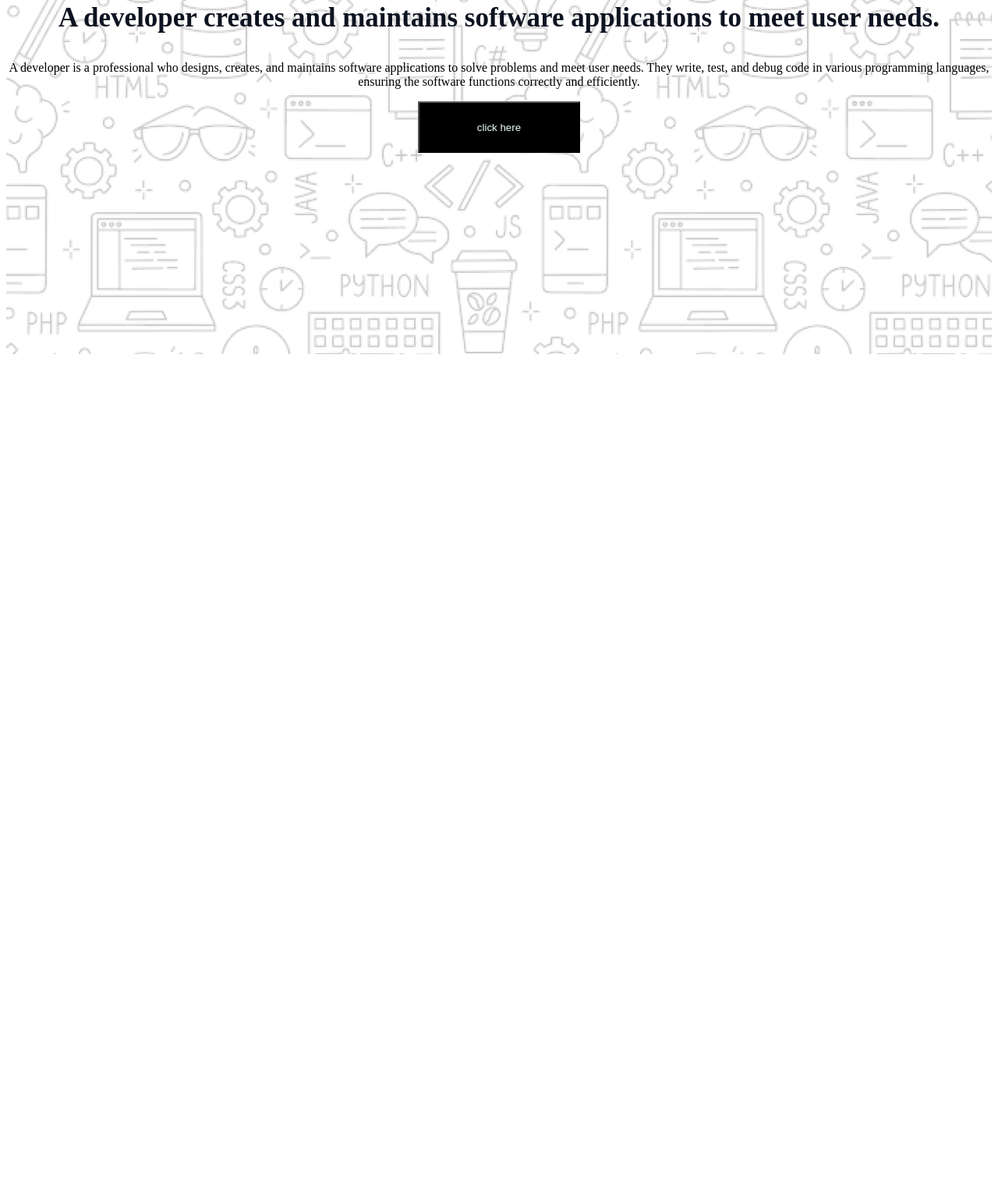
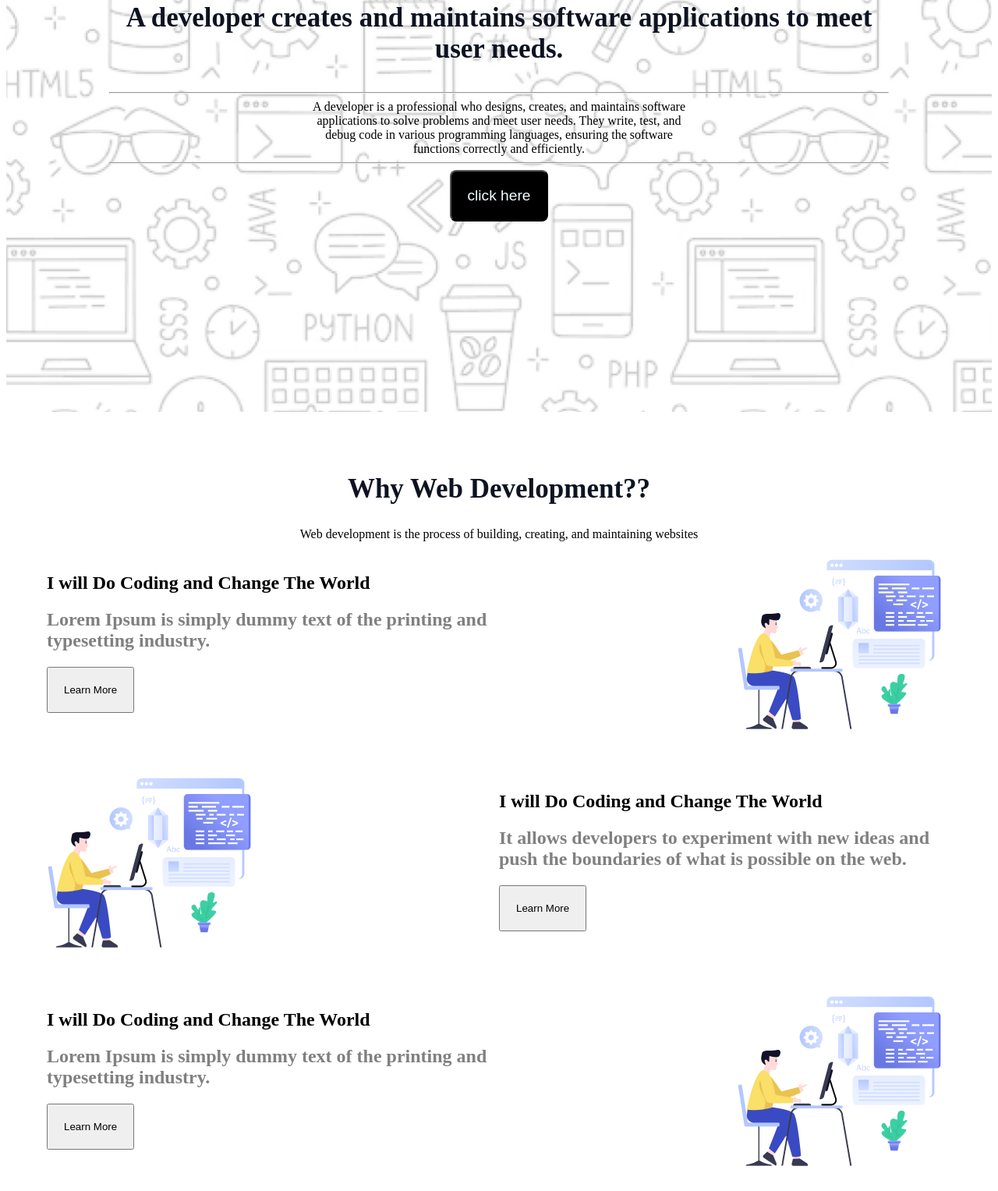
Before and after one commit to mahedihassan786/assignment1, a plain HTML site: page index.html in a window 1280 px wide. Shown: the part 280-1807 px from the top of the page at 78% size. Before the commit the page ends 816 px from the top, so only its background shows below. Drawn offline with Linux system fonts and the light colour scheme; a web font is replaced by a local one.

Commit message:
added second sections elements

```diff
--- a/index.html
+++ b/index.html
@@ -1,29 +1,95 @@
 <!DOCTYPE html>
 <html lang="en">
   <head>
-    <meta charset="UTF-8">
-    <meta name="viewport" content="width=device-width, initial-scale=1.0">
+    <meta charset="UTF-8" />
+    <meta name="viewport" content="width=device-width, initial-scale=1.0" />
     <title>Assignment 1</title>
-
-
-    <link rel="stylesheet" href="styles/style.css">
+    <link rel="stylesheet" href="styles/style.css" />
   </head>
   <body>
     <section class="first-section">
+      <div style="max-width: 1000px; margin: auto">
         <div class="section-image">
-  <img src="/assets/Group.png" alt="">
+          <img src="/assets/Group.png" alt="" />
         </div>
         <div>
-  <h3 class="section-title">A developer creates and maintains software applications to meet user needs.</h3>
-  <p class="section-description">A developer is a professional who designs, creates,
-     and maintains software applications to solve problems and meet user needs.
-     They write, test, and debug code in various programming languages, ensuring the software functions correctly and efficiently.       </p>
-
+          <h3 class="section-title">
+            A developer creates and maintains software applications to meet user
+            needs.
+          </h3>
+          <hr />
+          <p class="section-description">
+            A developer is a professional who designs, creates, and maintains
+            software applications to solve problems and meet user needs. They
+            write, test, and debug code in various programming languages,
+            ensuring the software functions correctly and efficiently.
+          </p>
+          <hr />
         </div>
         <div class="btn-container">
           <button>click here</button>
         </div>
+      </div>
     </section>
 
+    <section class="second-section">
+      <!-- Section title and description -->
+      <div>
+        <h1 class="section-title">Why Web Development??</h1>
+        <p class="section-description">
+          Web development is the process of building, creating, and maintaining
+          websites
+        </p>
+      </div>
+
+      <!-- 4 cards -->
+      <div
+        style="padding: 10px; display: flex; flex-direction: column; gap: 20px"
+      >
+        <div
+          style="display: flex; justify-content: space-between; padding: 10px"
+        >
+          <div style="width: 50%">
+            <h1>I will Do Coding and Change The World</h1>
+            <h2 style="color: gray">
+              Lorem Ipsum is simply dummy text of the printing and typesetting
+              industry.
+            </h2>
+            <button style="padding: 20px">Learn More</button>
+          </div>
+          <img src="/assets/Layer_1.png" alt="Image" />
+        </div>
+        <div
+          style="
+            display: flex;
+            justify-content: space-between;
+            padding: 10px;
+            flex-direction: row-reverse;
+          "
+        >
+          <div style="width: 50%">
+            <h1>I will Do Coding and Change The World</h1>
+            <h2 style="color: gray">
+                It allows developers to experiment with new ideas and push the boundaries of what is possible on the web.
+            </h2>
+            <button style="padding: 20px">Learn More</button>
+          </div>
+          <img src="/assets/Layer_1.png" alt="Image" />
+        </div>
+        <div
+          style="display: flex; justify-content: space-between; padding: 10px"
+        >
+          <div style="width: 50%">
+            <h1>I will Do Coding and Change The World</h1>
+            <h2 style="color: gray">
+              Lorem Ipsum is simply dummy text of the printing and typesetting
+              industry.
+            </h2>
+            <button style="padding: 20px">Learn More</button>
+          </div>
+          <img src="/assets/Layer_1.png" alt="Image" />
+        </div>
+      </div>
+    </section>
   </body>
 </html>
--- a/styles/style.css
+++ b/styles/style.css
@@ -1,49 +1,54 @@
-@import url('https://fonts.googleapis.com/css2?family=Azeret+Mono:ital,wght@0,100..900;1,100..900&display=swap');
-.first-section{
+@import url("https://fonts.googleapis.com/css2?family=Azeret+Mono:ital,wght@0,100..900;1,100..900&display=swap");
+.first-section {
   background-image: url(/assets/Hero-bg.png);
   background-repeat: no-repeat;
   background-position: center;
   height: 100vh;
+  background-size: cover;
 }
-.section{
-    min-height: 580px ;
-    min-width: 998px;
-    padding: 221px 257px;
-}
-.section-image{
-    min-height: 240px;
-    min-width: 238px;
+
+.section-image {
   display: flex;
   justify-content: center;
 }
-.section-title{
+.section-title {
   text-align: center;
   font-weight: 700;
   font-family: Azeret Mono;
   color: rgb(13, 19, 33);
   font-size: 35px;
-
-
 }
 
-.section-description{
-
+.section-description {
   text-align: center;
   font-weight: 400;
   font-size: 16px;
   font-family: Azeret Mono;
+  width: 50%;
+  margin: auto;
 }
-.btn-container{
+
+.btn-container {
   display: flex;
   justify-content: center;
+}
 
-    color: azure;
-}
-.btn-container button{
+.btn-container button {
   background-color: black;
   color: azure;
-    width: 208px;
-    height: 66px;
+  padding: 20px;
+  border-radius: 8px;
+  font-size: larger;
+  font-weight: 400px;
+}
 
+/* second-section */
 
+.second-section {
+  max-width: 1200px;
+  margin: auto;
+  padding-left: 20px;
+  padding-right: 20px;
+  padding-top: 50px;
+  padding-bottom: 50px;
 }
```
Lines whose indentation alone changed are shown as unchanged.
